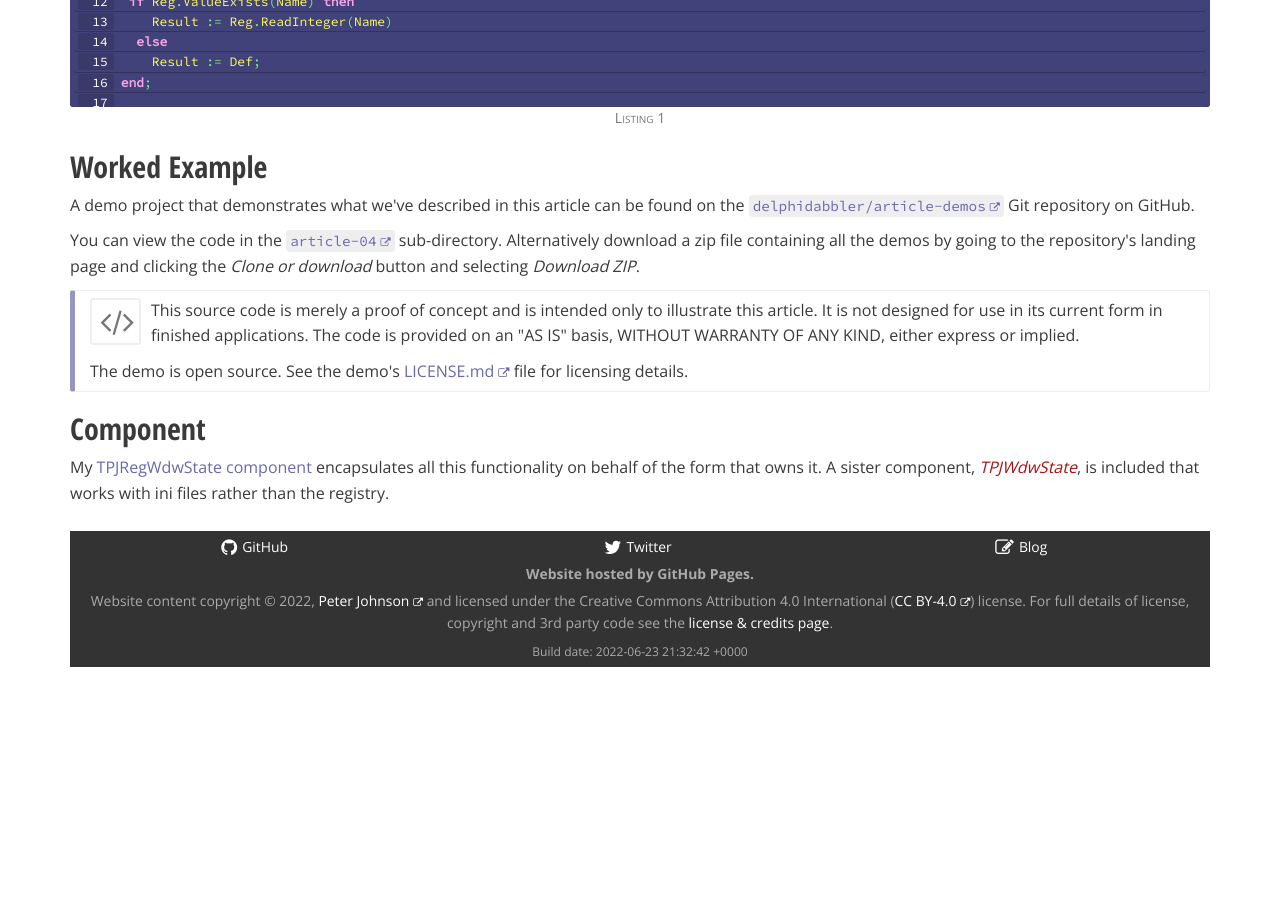
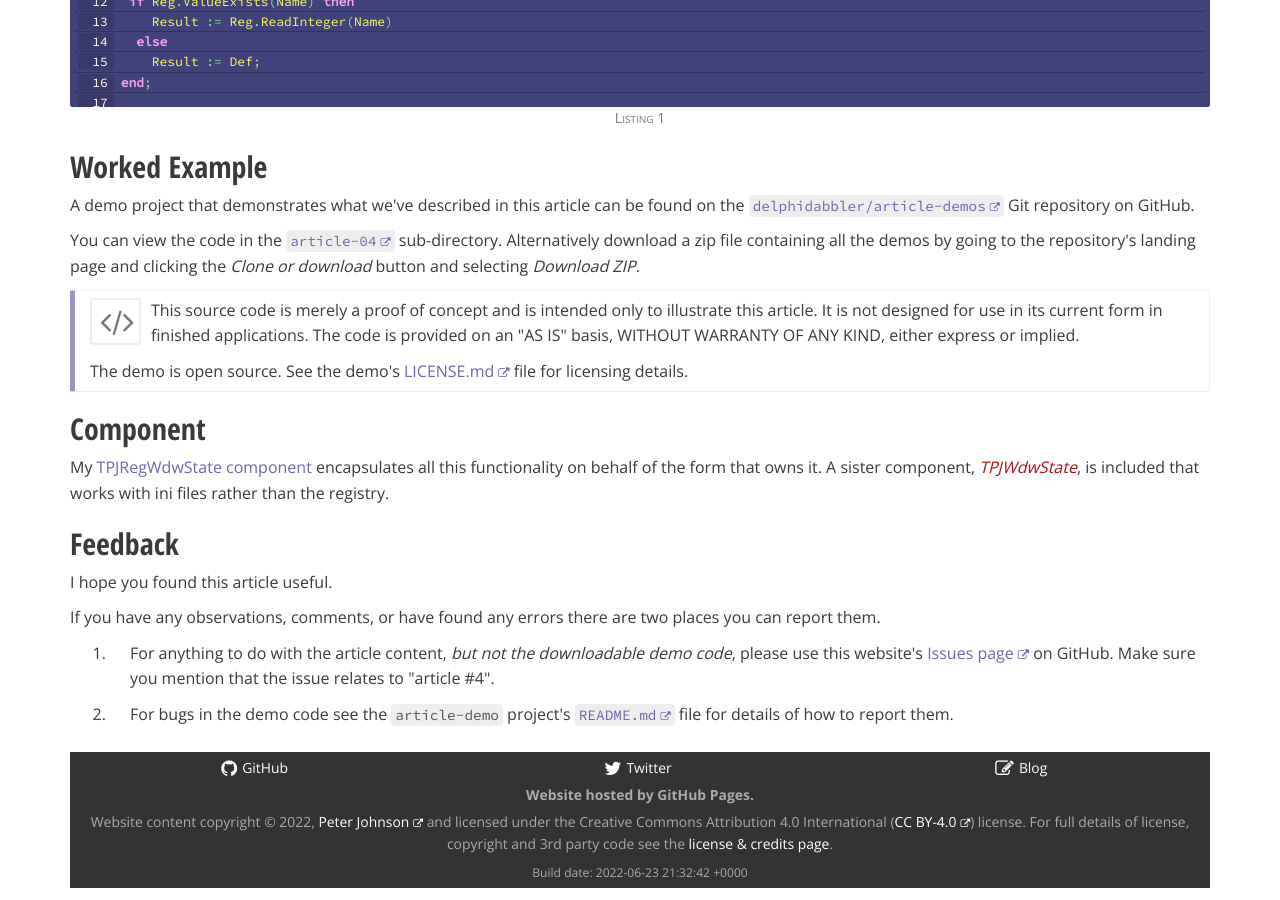
Before and after one commit to delphidabbler/delphidabbler.github.io, a Jekyll site: the page built from _articles/article-4.html, in a window 1280 px wide and 900 px high, scrolled down 1202 px. Built offline with Jekyll 4.4.1, drawn with Linux system fonts in a browser that asks for light colours; nearby versions of some CDN libraries; comment, search, counter and statistics services are not loaded; before the commit the page ends 1881 px from its top, so only the background shows below that.

Commit message:
Update article-4.html

```diff
--- a/_articles/article-4.html
+++ b/_articles/article-4.html
@@ -189,3 +189,21 @@
 <p>
   My <a href="{{ site.base-url }}/software/wdwstate">TPJRegWdwState component</a> encapsulates all this functionality on behalf of the form that owns it. A sister component, <var>TPJWdwState</var>, is included that works with ini files rather than the registry.
 </p>
+
+<section id="feedback">
+
+  <h2>Feedback</h2>
+
+  <p>I hope you found this article useful.</p>
+
+  <p>If you have any observations, comments, or have found any errors there are two places you can report them.</p>
+
+  <ol class="wide">
+
+    <li>For anything to do with the article content, <em>but not the downloadable demo code</em>, please use this website's <a href="https://github.com/delphidabbler/delphidabbler.github.io/issues">Issues page</a> on GitHub. Make sure you mention that the issue relates to &quot;article #4&quot;.</li>
+
+    <li>For bugs in the demo code see the <code>article-demo</code> project's <code><a href="https://github.com/delphidabbler/article-demos/blob/master/README.md#bug-reports">README.md</a></code> file for details of how to report them.</li>
+
+  </ol>
+
+</section>
```
